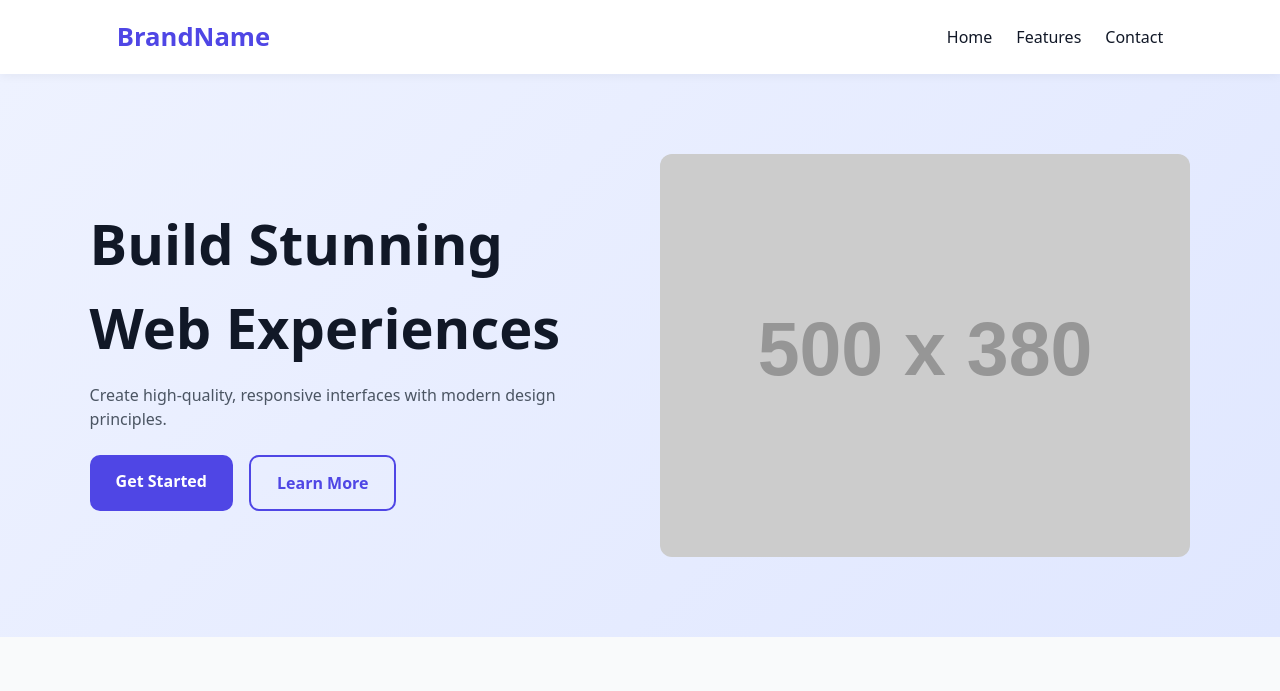
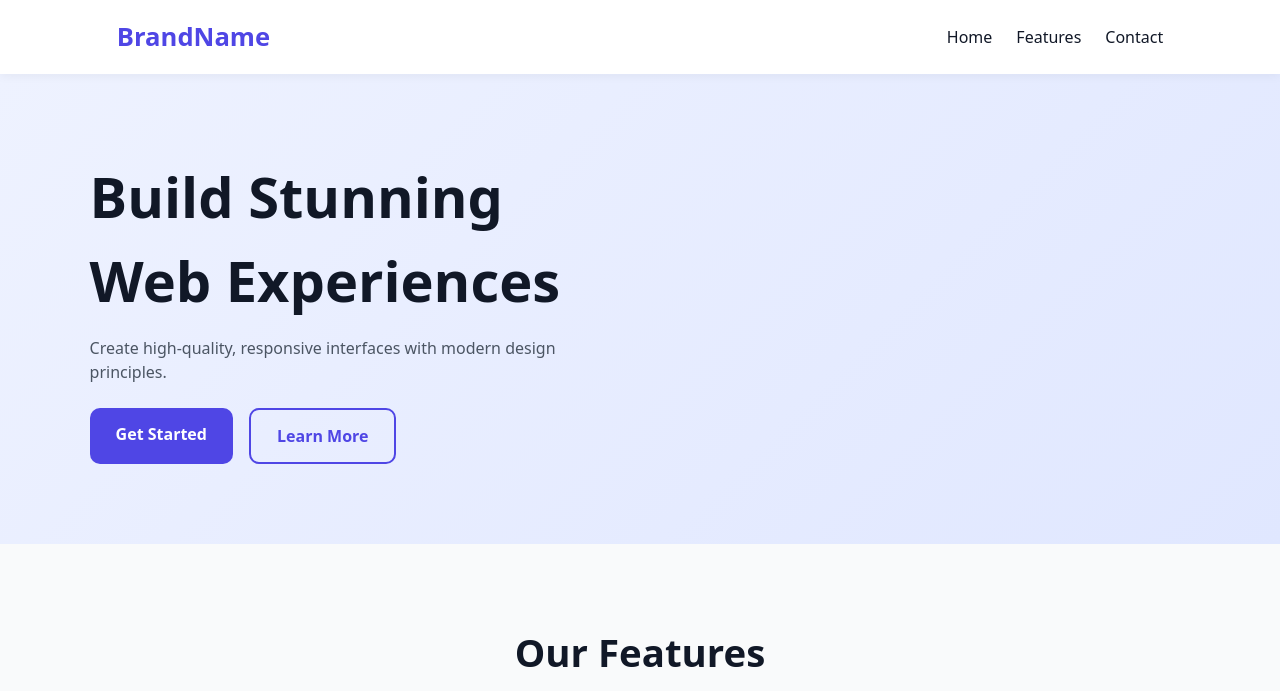
Before and after one commit to abikthakur/prompt, a plain HTML site: page index.html in a window 1280 px wide. Shown: the top 691 px of the page. Drawn offline with Linux system fonts and the light colour scheme; placeholder pictures from the web are drawn by us.

Commit message:
Update index.html

```diff
--- a/index.html
+++ b/index.html
@@ -378,7 +378,7 @@
         </div>
     </div>
 
-    <img src="https://via.placeholder.com/500x380.png" alt="Hero Image">
+
 </section>
 
 
```
